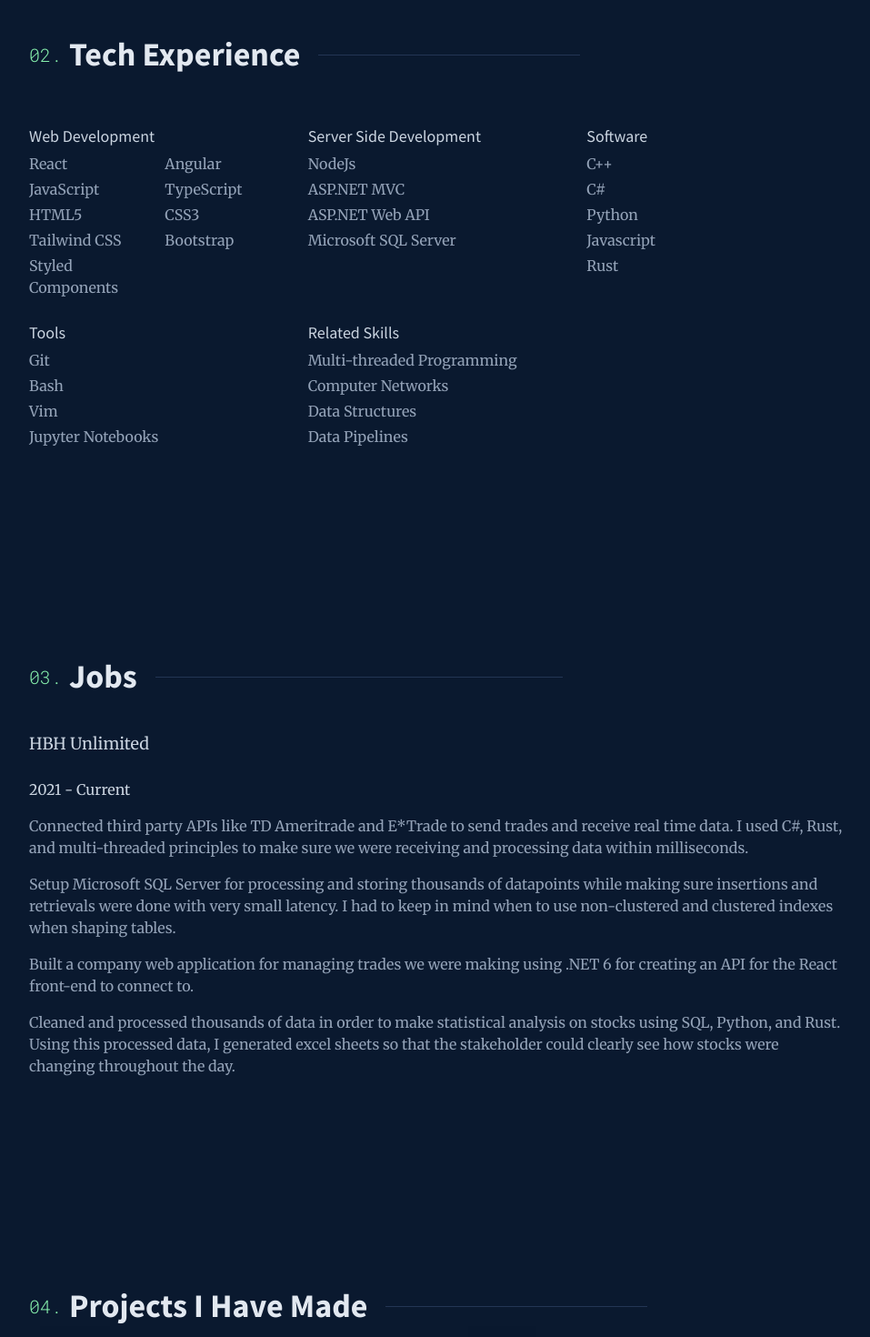
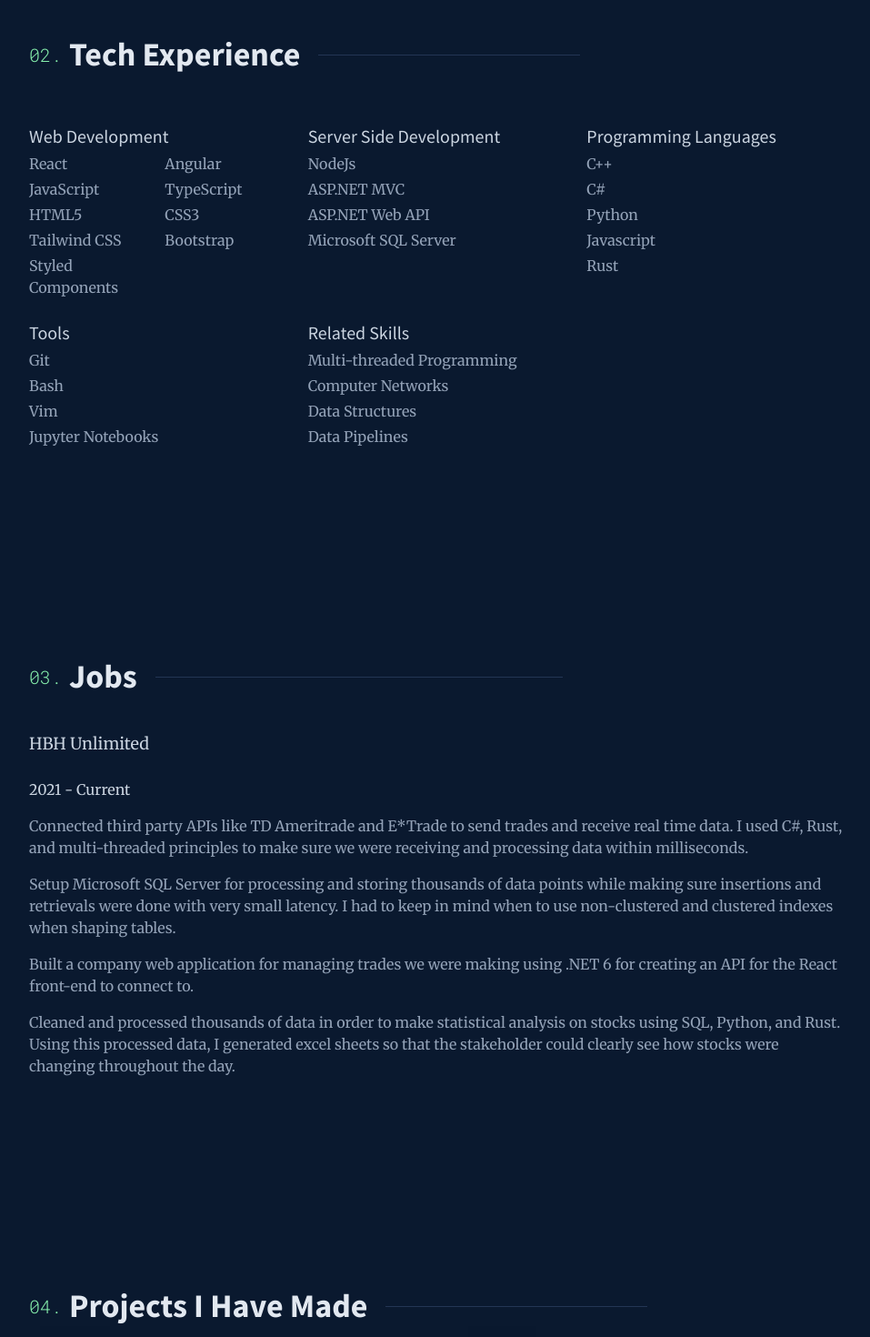
Before and after one commit to alira008/alira008.github.io, a React (Create React App) app: page / in a window 1280 px wide. Shown: the part 1560-3030 px from the top of the page at 91% size, without its empty margins (160-1117 px from the left). Built offline with nearby package versions, Linux system fonts and the light colour scheme.

Commit message:
adjusting styling

```diff
--- a/src/App.js
+++ b/src/App.js
@@ -15,7 +15,7 @@ const WeatherAppContent = {
   title: "Weather Web App",
   description:
     "Shows weather for any city the user searches for. I used Nodejs and JSON server to test API calls on my computer before using a production.",
-  stacks: ["Angular", "Typescript", "ATMega1284"],
+  stacks: ["Angular", "Typescript"],
   link: "https://github.com/alira008/WeatherWebApp",
   image: "assets/WeatherApp.png",
 };
@@ -155,7 +155,7 @@ function App() {
           <div className="col-span-3">
             <div className="grid gap-6 mt-4 lg:grid-cols-3 grid-col-2">
               <div>
-                <h2 className="mb-1 font-sans text-lg text-slate-300">
+                <h2 className="mb-1 font-sans text-xl text-slate-300">
                   Web Development
                 </h2>
                 <ul className="grid grid-cols-2 gap-y-1 gap-x-4">
@@ -171,7 +171,7 @@ function App() {
                 </ul>
               </div>
               <div>
-                <h2 className="mb-1 font-sans text-lg text-slate-300">
+                <h2 className="mb-1 font-sans text-xl text-slate-300">
                   Server Side Development
                 </h2>
                 <ul className="grid grid-cols-1 gap-y-1 gap-x-4">
@@ -182,8 +182,8 @@ function App() {
                 </ul>
               </div>
               <div>
-                <h2 className="mb-1 font-sans text-lg text-slate-300">
-                  Software
+                <h2 className="mb-1 font-sans text-xl text-slate-300">
+                  Programming Languages
                 </h2>
                 <ul className="grid grid-cols-1 gap-y-1 gap-x-4">
                   <li>C++</li>
@@ -194,7 +194,7 @@ function App() {
                 </ul>
               </div>
               <div>
-                <h2 className="mb-1 font-sans text-lg text-slate-300">Tools</h2>
+                <h2 className="mb-1 font-sans text-xl text-slate-300">Tools</h2>
                 <ul className="grid grid-cols-1 gap-y-1 gap-x-4">
                   <li>Git</li>
                   <li>Bash</li>
@@ -203,7 +203,7 @@ function App() {
                 </ul>
               </div>
               <div className="col-span-2">
-                <h2 className="mb-1 font-sans text-lg text-slate-300">
+                <h2 className="mb-1 font-sans text-xl text-slate-300">
                   Related Skills
                 </h2>
                 <ul className="grid grid-cols-1 gap-y-1">
@@ -233,7 +233,7 @@ function App() {
           </p>
           <p className="mb-4">
             Setup Microsoft SQL Server for processing and storing thousands of
-            datapoints while making sure insertions and retrievals were done
+            data points while making sure insertions and retrievals were done
             with very small latency. I had to keep in mind when to use
             non-clustered and clustered indexes when shaping tables.
           </p>
```
